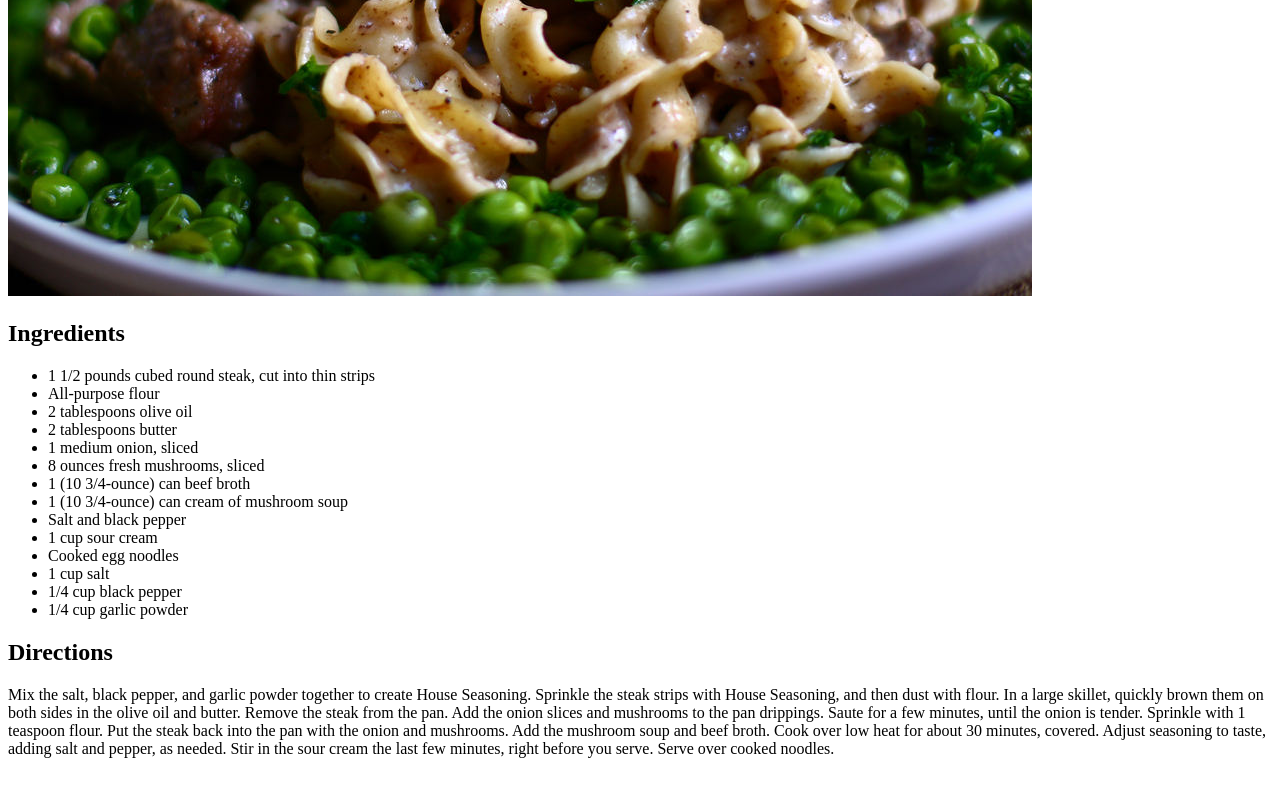
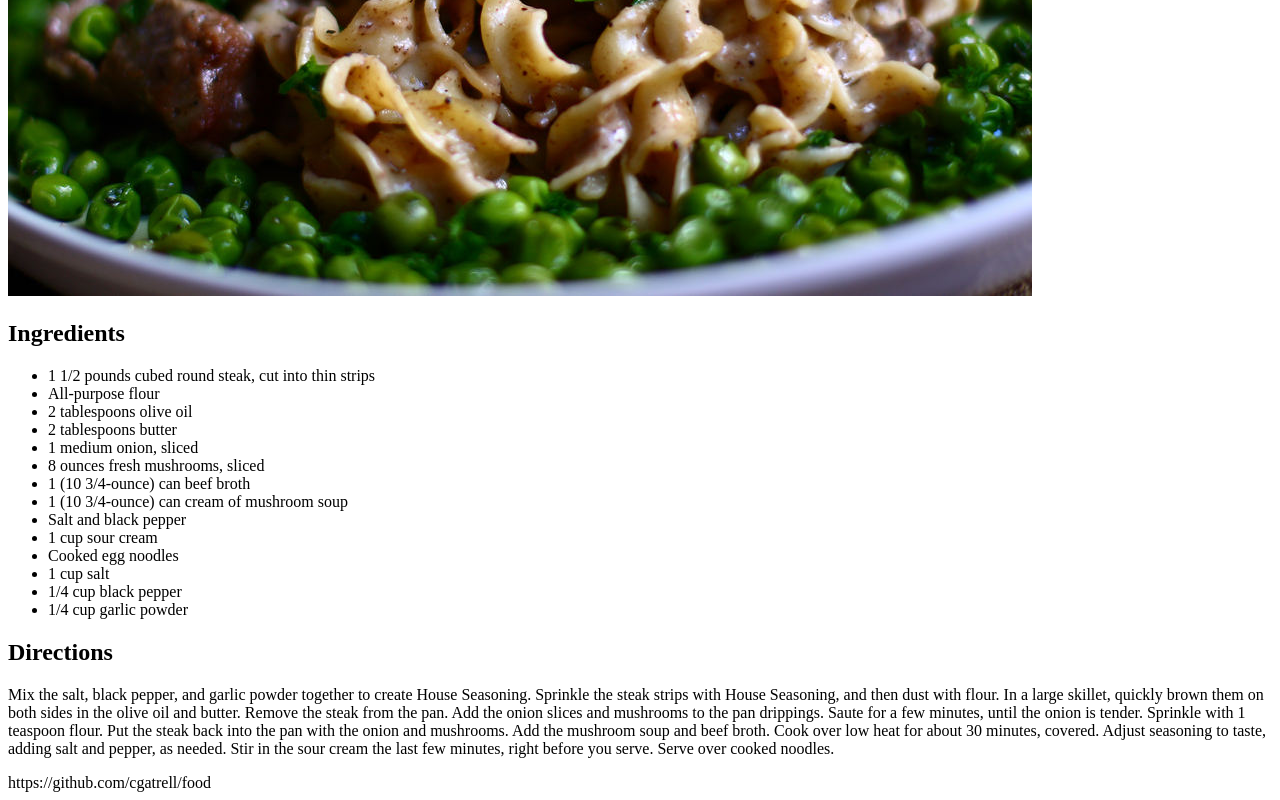
Before and after one commit to cgatrell/food, a plain HTML site: page beefstrog.html in a window 1280 px wide. Shown: the part 555-1355 px from the top of the page. Before the commit the page ends 1329 px from the top, so only its background shows below. Drawn offline with Linux system fonts and the light colour scheme.

Commit message:
added a footer tag to beefstrog

```diff
--- a/beefstrog.html
+++ b/beefstrog.html
@@ -51,5 +51,7 @@ Beef Stroganoff
 </div>
 
 </body>
-
+	<footer>
+		https://github.com/cgatrell/food
+	</footer>
 </html>
```
Also changed, not shown: share.html (+1 -1 lines).
